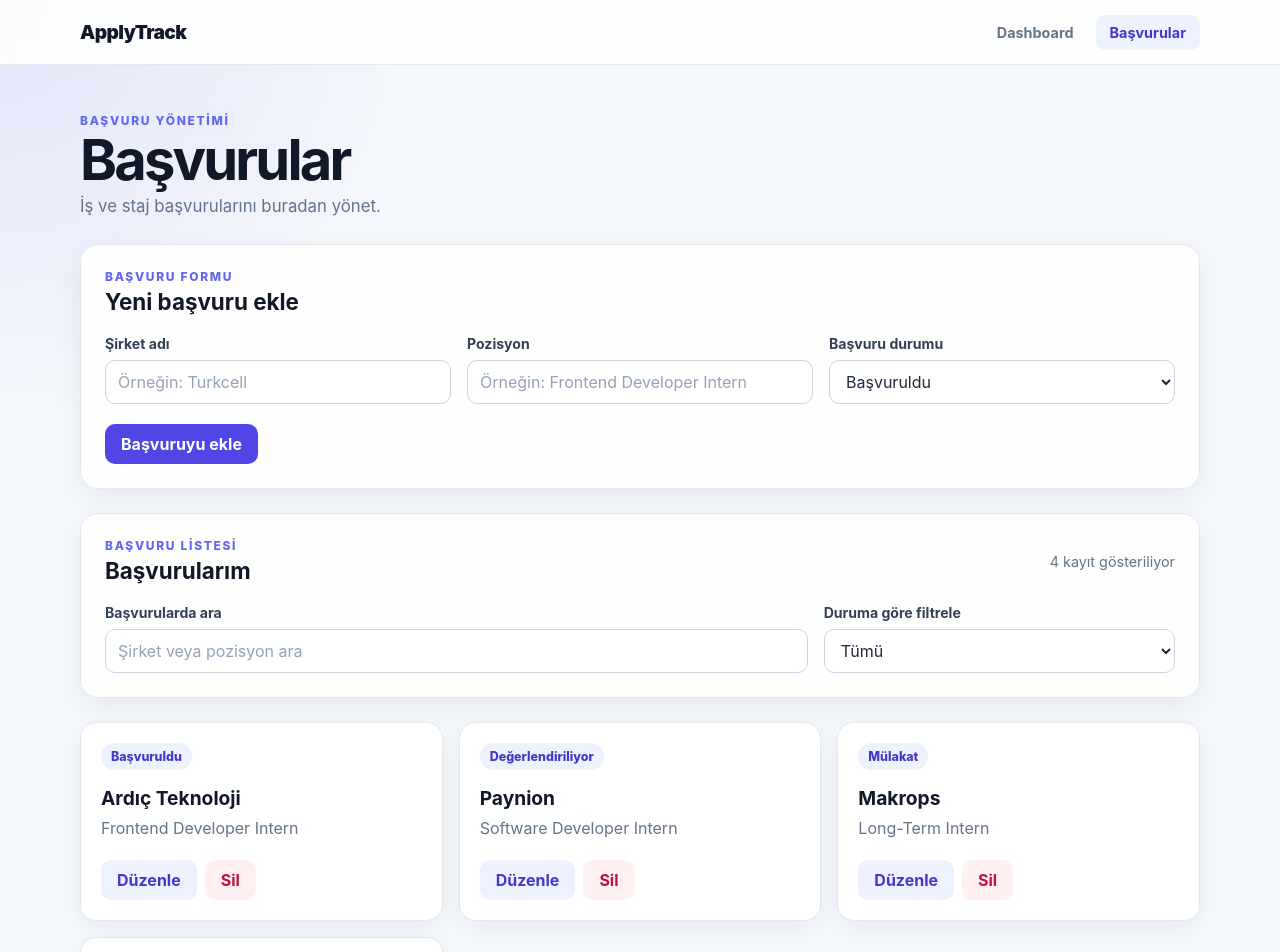
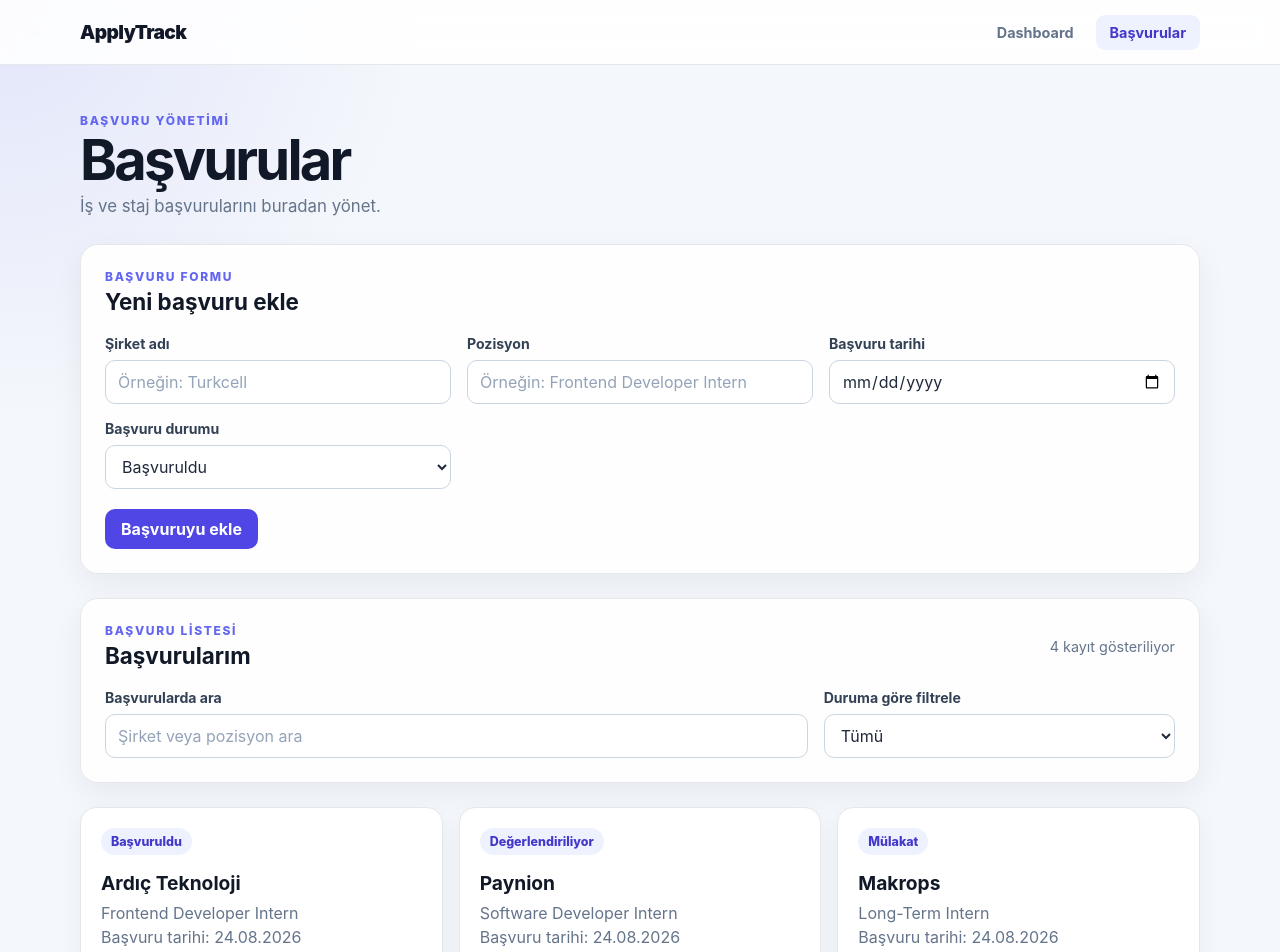
Before and after one commit to eslemkuvan/applytrack, a React (Vite) app: page /applications in a window 1280 px wide. Shown: the top 952 px of the page. Built offline with nearby package versions, Linux system fonts and the light colour scheme.

Commit message:
feat: add application date tracking

```diff
--- a/src/App.tsx
+++ b/src/App.tsx
@@ -13,24 +13,28 @@ const initialApplications: Application[] = [
     company: 'Ardıç Teknoloji',
     position: 'Frontend Developer Intern',
     status: 'Başvuruldu',
+    applicationDate: '2026-08-24',
   },
   {
     id: 2,
     company: 'Paynion',
     position: 'Software Developer Intern',
     status: 'Değerlendiriliyor',
+    applicationDate: '2026-08-24',
   },
   {
     id: 3,
     company: 'Makrops',
     position: 'Long-Term Intern',
     status: 'Mülakat',
+    applicationDate: '2026-08-24',
   },
   {
     id: 4,
     company: 'i2i Systems',
     position: 'Long-Term Intern',
     status: 'Tamamlandı',
+    applicationDate: '2026-08-24',
   },
 ]
 
@@ -44,10 +48,20 @@ function getInitialApplications(): Application[] {
   }
 
   try {
-    return JSON.parse(savedApplications) as Application[]
-  } catch {
-    return initialApplications
-  }
+  const parsedApplications = JSON.parse(
+    savedApplications,
+  ) as SavedApplication[]
+
+  return parsedApplications.map((application) => ({
+    ...application,
+    applicationDate: application.applicationDate ?? '',
+  }))
+} catch {
+  return initialApplications
+}
+}
+type SavedApplication = Omit<Application, 'applicationDate'> & {
+  applicationDate?: string
 }
 
 function App() {
--- a/src/components/ApplicationCard.tsx
+++ b/src/components/ApplicationCard.tsx
@@ -2,17 +2,25 @@ interface ApplicationCardProps {
   company: string
   position: string
   status: string
+  applicationDate: string
   onDelete: () => void
   onEdit: () => void
 }
 
 function ApplicationCard(props: ApplicationCardProps) {
+  const formattedApplicationDate = props.applicationDate
+    ? new Intl.DateTimeFormat('tr-TR').format(
+        new Date(`${props.applicationDate}T00:00:00`),
+      )
+    : 'Belirtilmedi'
+
   return (
     <article className="application-card">
       <div className="card-content">
         <span className="status-badge">{props.status}</span>
         <h3>{props.company}</h3>
         <p>{props.position}</p>
+        <p>Başvuru tarihi: {formattedApplicationDate}</p>
       </div>
 
       <div className="card-actions">
--- a/src/pages/ApplicationsPage.tsx
+++ b/src/pages/ApplicationsPage.tsx
@@ -17,12 +17,13 @@ function ApplicationsPage({
   const [searchTerm, setSearchTerm] = useState('')
   const [statusFilter, setStatusFilter] = useState('Tümü')
   const [editingId, setEditingId] = useState<number | null>(null)
-
+  const [applicationDate, setApplicationDate] = useState('')
   function resetForm() {
     setCompany('')
     setPosition('')
     setStatus('Başvuruldu')
     setEditingId(null)
+    setApplicationDate('')
   }
 
   function handleSubmitApplication(
@@ -56,6 +57,7 @@ function ApplicationsPage({
         company: trimmedCompany,
         position: trimmedPosition,
         status,
+        applicationDate,
       }
 
       onApplicationsChange([...applications, newApplication])
@@ -69,6 +71,7 @@ function ApplicationsPage({
     setCompany(application.company)
     setPosition(application.position)
     setStatus(application.status)
+    setApplicationDate(application.applicationDate)
   }
 
   function handleDeleteApplication(id: number) {
@@ -149,6 +152,20 @@ function ApplicationsPage({
               required
             />
           </div>
+
+          <div className="form-group">
+  <label htmlFor="application-date">Başvuru tarihi</label>
+
+  <input
+    id="application-date"
+    type="date"
+    value={applicationDate}
+    onChange={(event) =>
+      setApplicationDate(event.target.value)
+    }
+    required
+  />
+</div>
 
           <div className="form-group">
             <label htmlFor="status">Başvuru durumu</label>
@@ -255,6 +272,7 @@ function ApplicationsPage({
               company={application.company}
               position={application.position}
               status={application.status}
+              applicationDate={application.applicationDate}
               onEdit={() => handleEditApplication(application)}
               onDelete={() =>
                 handleDeleteApplication(application.id)
```
Also changed, not shown: src/types/Application.ts (+7 -0 lines). Lines whose indentation alone changed are shown as unchanged.
